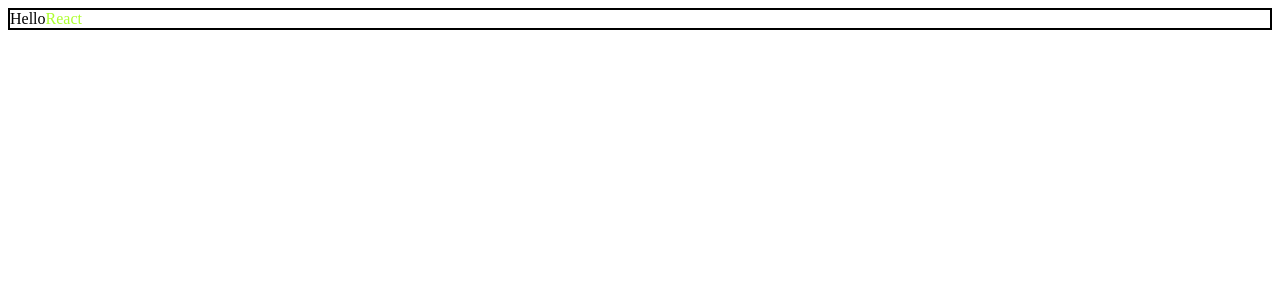
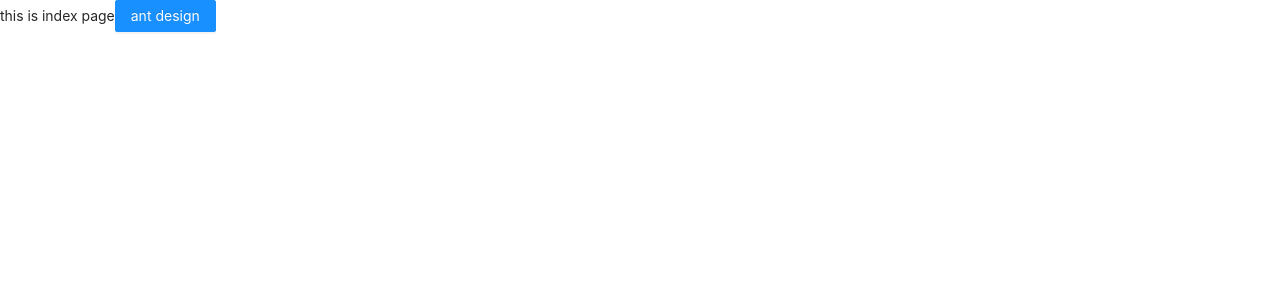
Before and after one commit to rick-liyue-huang/React-State-Application, a React app: page /#/index in a window 1280 px wide. Shown: the top 300 px of the page. Built offline with nearby package versions, Linux system fonts and the light colour scheme.

Commit message:
feat: import antd

```diff
--- a/config/webpack.base.config.js
+++ b/config/webpack.base.config.js
@@ -8,7 +8,11 @@ const webpackBaseConfig = {
 		filename: '[name].[fullhash:4].js'
 	},
 	resolve: {
-		extensions: ['.js', '.jsx', '.ts', '.tsx']
+		extensions: ['.js', '.jsx', '.ts', '.tsx'],
+		// 配置路径别名，让文件之间互相加载
+		alias: {
+			pages: path.join(__dirname, '../src/pages')
+		}
 	},
 	module: {
 		rules: [
--- a/src/App.tsx
+++ b/src/App.tsx
@@ -1,19 +1,35 @@
-import React from 'react';
+import React, {Component} from 'react';
+import {RouteComponentProps} from 'react-router-dom';
 import './style.scss';
 
-interface Props {
+interface Props extends RouteComponentProps{
 
 }
 
-const App: React.FC<Props> = () => {
-	return (
-		<div className='box'>
-			Hello
-			<span>
-				React
-			</span>
-		</div>
-	);
-};
+class App extends Component<Props> {
+	handleRoute = () => {
+		const {location, history} = this.props;
+		const {pathname} = location;
+
+	//	自动去首页
+		if (pathname === '/') {
+			history.push('index');
+			return false;
+		}
+		return true;
+	};
+
+	render() {
+		const {children} = this.props;
+		return (
+			<div>
+				{
+					this.handleRoute() ? children : 'other'
+				}
+			</div>
+		);
+	}
+}
+
 
 export default App;
--- a/src/index.jsx
+++ b/src/index.jsx
@@ -1,5 +1,6 @@
 import React from "react";
 import ReactDOM from 'react-dom';
-import App from './App';
+import AppRoute from './routers'
+import 'antd/dist/antd.css';
 
-ReactDOM.render(<App />, document.getElementById('root'));
+ReactDOM.render(<AppRoute />, document.getElementById('root'));
--- /dev/null
+++ b/src/pages/index/index.tsx
@@ -0,0 +1,13 @@
+import React from 'react';
+import {Button} from "antd";
+
+const Index = () => {
+	return (
+		<div>
+			this is index page
+			<Button type={'primary'}>ant design</Button>
+		</div>
+	);
+};
+
+export default Index;
--- /dev/null
+++ b/src/pages/login/index.tsx
@@ -0,0 +1,11 @@
+import React from 'react';
+
+const Login = () => {
+	return (
+		<div>
+			this is login page
+		</div>
+	);
+};
+
+export default Login;
--- /dev/null
+++ b/src/routers/index.tsx
@@ -0,0 +1,41 @@
+import React, {Component} from "react";
+import { HashRouter as Router, withRouter} from 'react-router-dom';
+import {renderRoutes} from 'react-router-config';
+import Index from '../pages/index/index';
+import Login from '../pages/login/index';
+import App from '../App';
+
+const allRoutes = [
+	{
+		path: '/index',
+		exact: true,
+		component: Index,
+		title: ''
+	},
+	{
+		path: '/login',
+		exact: true,
+		component: Login,
+		title: ''
+	}
+];
+
+const AppWrap = withRouter(App);
+
+class AppRoute extends Component {
+	render() {
+		return (
+			<div>
+				<Router>
+					<AppWrap>
+						{
+							renderRoutes(allRoutes.map((route) => ({...route, key: route.path})))
+						}
+					</AppWrap>
+				</Router>
+			</div>
+		)
+	}
+}
+
+export default AppRoute;
```
Also changed, not shown: .eslintrc.json.
